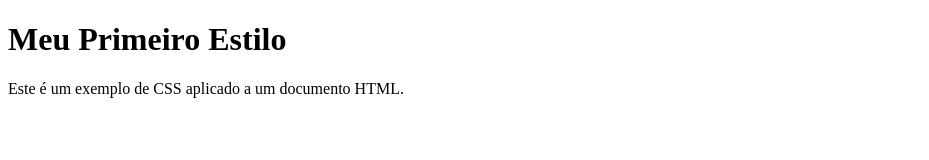
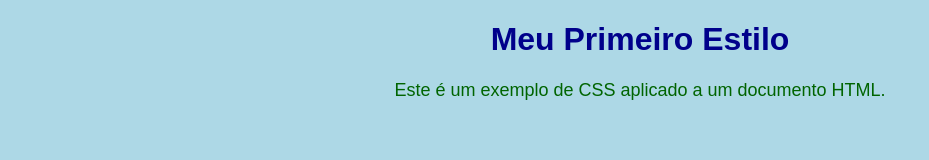
Before and after one commit to CapelariPedro/Curso_HTML_CSS_JavaScript, a plain HTML site: page Scripts/Aula01/index.html in a window 1280 px wide. Shown: the whole page, without its empty margins (0-929 px from the left). Drawn offline with Linux system fonts and the light colour scheme.

Commit message:
Ajuste na Página

```diff
--- a/Scripts/Aula01/index.html
+++ b/Scripts/Aula01/index.html
@@ -3,7 +3,7 @@
 <head>
     <meta charset="UTF-8">
     <title>Exemplo de CSS</title>
-    <link rel="stylesheet" href="styles.css">
+    <link rel="stylesheet" href="style.css">
 </head>
 <body>
     <h1>Meu Primeiro Estilo</h1>
--- a/Scripts/Aula01/style.css
+++ b/Scripts/Aula01/style.css
@@ -11,4 +11,5 @@ h1 {
 p {
     font-size: 18px;
     color: darkgreen;
+    text-align: center;
 }
```
